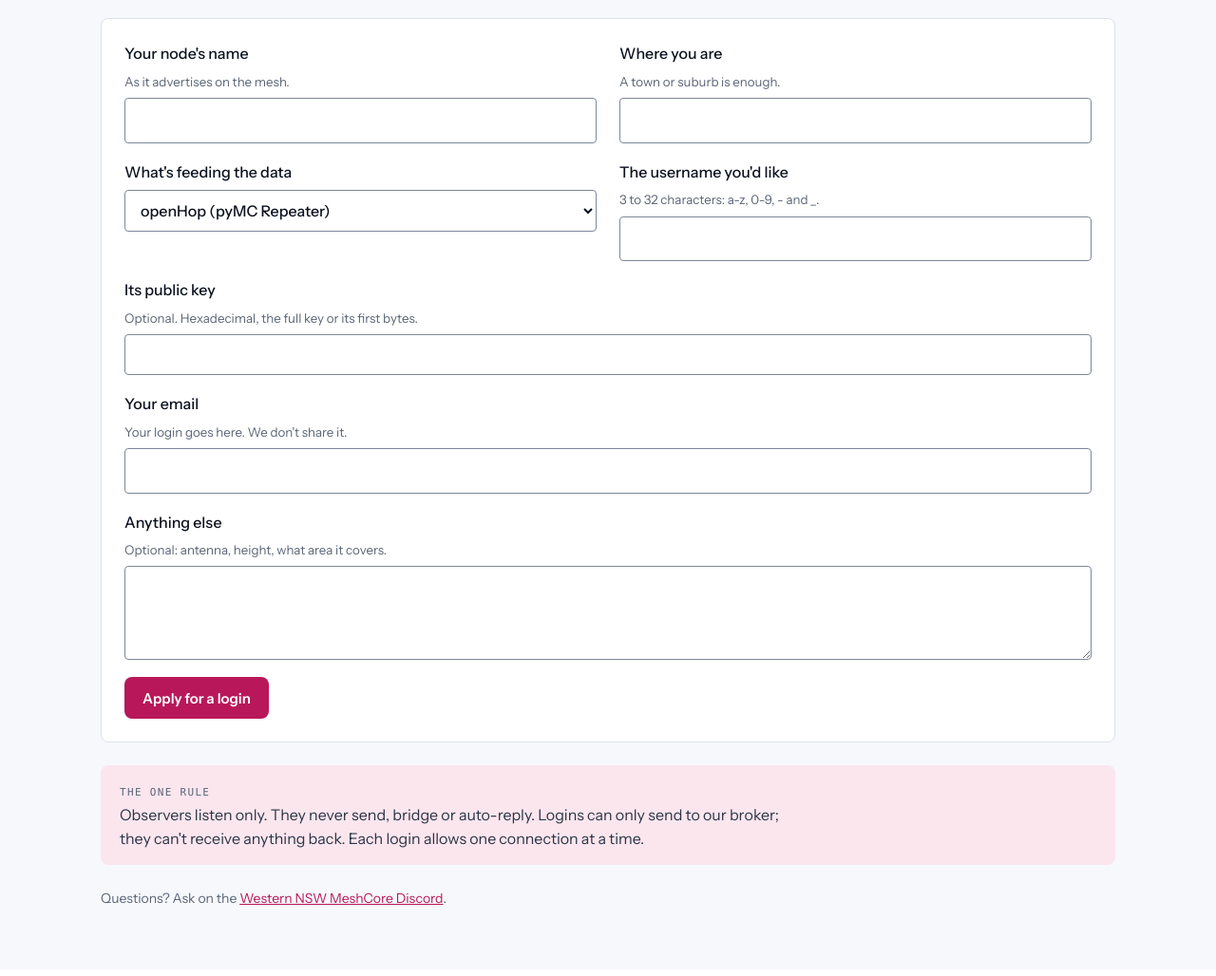
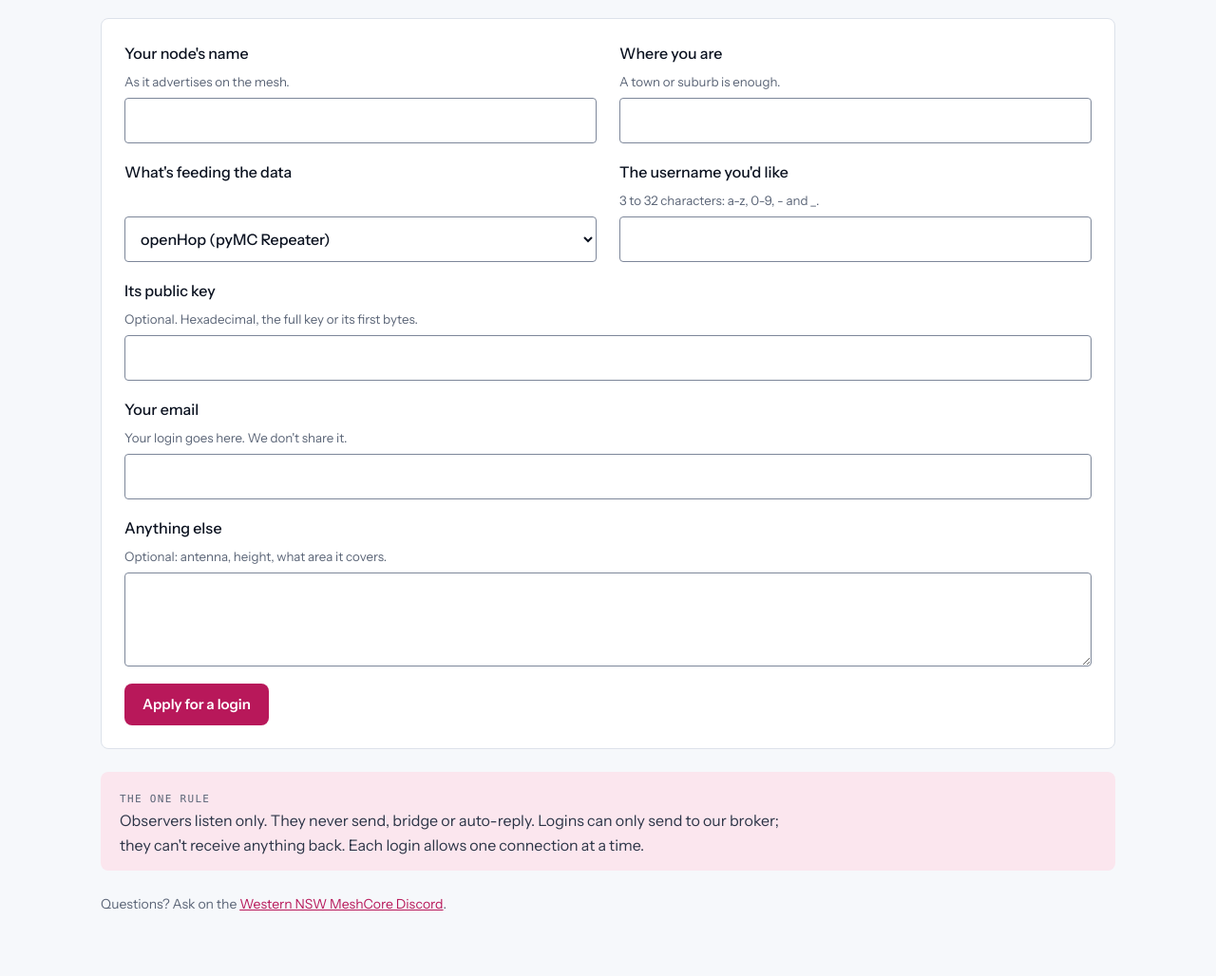
Before and after one commit to bxmesh/bxmesh.net, a Flask app: page /join in a window 1280 px wide. Shown: the part 299-1327 px from the top of the page at 95% size. Before the commit the page ends 1252 px from the top, so only its background shows below. Run offline with Flask 3, Linux system fonts and the light colour scheme; parts of the project's set-up code (start-up, migrations or seed data) failed here and were passed over; some web fonts are replaced.

Commit message:
/join lines up the paired fields; a radio tower favicon on every page
The feed select had no hint, so it sat higher than the username input beside it. Each control
now sits at its label's foot (labels in a grid row share a height), and inputs and selects are
both 48px tall, so any paired row lines up whether or not its hints match.

The favicon is a radio tower with two signal arcs each side, pink on navy, drawn to read at
16px. favicon.ico (32px) and apple-touch-icon.png (180px) are its fallbacks. The static site
serves all three; the observers pages link the same root paths, which route to the site.

```diff
--- a/observers/templates/base.html
+++ b/observers/templates/base.html
@@ -4,6 +4,10 @@
 <meta charset="utf-8">
 <meta name="viewport" content="width=device-width, initial-scale=1">
 <title>{% block title %}BXMesh observers{% endblock %}</title>
+<!-- Served by the static site (site/public): every path but /join and /admin goes there. -->
+<link rel="icon" href="/favicon.ico" sizes="32x32">
+<link rel="icon" href="/favicon.svg" type="image/svg+xml">
+<link rel="apple-touch-icon" href="/apple-touch-icon.png">
 <link rel="preconnect" href="https://fonts.googleapis.com">
 <link rel="stylesheet" href="https://fonts.googleapis.com/css2?family=Bricolage+Grotesque:opsz,wght@12..96,600..700&family=Instrument+Sans:wght@400;500;600&family=Martian+Mono:wght@400;500&display=swap">
 <style>
@@ -36,6 +40,10 @@ form.apply .wide { grid-column: 1 / -1; }
 label { display: flex; flex-direction: column; gap: 6px; font-weight: 500; color: var(--ink); }
 label small { font-weight: 400; color: var(--ink-3); }
 input, select, textarea { font: inherit; color: var(--ink); background: var(--surface); border: 1px solid var(--line-strong); border-radius: 4px; padding: 10px 12px; }
+/* Paired fields line up: labels in one grid row share a height, and each control sits at its
+   label's foot, so a missing or wrapping hint doesn't move it. Inputs and selects match in height. */
+form.apply label > :is(input, select, textarea) { margin-top: auto; }
+form.apply :is(input, select) { min-height: 48px; }
 .hp { position: absolute; left: -10000px; width: 1px; height: 1px; overflow: hidden; }
 .btn { display: inline-flex; align-items: center; justify-content: center; gap: 8px; min-height: 44px; padding: 10px 18px; border-radius: 8px; font: 600 15px var(--body); border: 1px solid transparent; cursor: pointer; text-decoration: none; }
 .btn.primary { background: var(--accent); color: var(--on-accent); } .btn.ghost { background: transparent; color: var(--ink); border-color: var(--line-strong); }
--- a/site/public/connect/index.html
+++ b/site/public/connect/index.html
@@ -6,7 +6,9 @@
 <title>Connect an observer · BxMesh</title>
 <meta name="description" content="How to connect a MeshCore observer to the BxMesh broker: openHop, meshcoretomqtt and the MeshCore observer firmware, step by step.">
 <meta name="theme-color" content="#0b1220">
+<link rel="icon" href="/favicon.ico" sizes="32x32">
 <link rel="icon" href="/favicon.svg" type="image/svg+xml">
+<link rel="apple-touch-icon" href="/apple-touch-icon.png">
 <link rel="preload" href="/fonts/BricolageGrotesque-latin.woff2" as="font" type="font/woff2" crossorigin>
 <link rel="preload" href="/fonts/InstrumentSans-latin.woff2" as="font" type="font/woff2" crossorigin>
 <link rel="stylesheet" href="/styles.css">
--- a/site/public/index.html
+++ b/site/public/index.html
@@ -6,7 +6,9 @@
 <title>BxMesh · Bathurst's MeshCore network</title>
 <meta name="description" content="BxMesh is Bathurst's MeshCore network: off-grid, encrypted text messaging over LoRa radio, carried hill to hill by community repeaters across the Central West of NSW.">
 <meta name="theme-color" content="#0b1220">
+<link rel="icon" href="/favicon.ico" sizes="32x32">
 <link rel="icon" href="/favicon.svg" type="image/svg+xml">
+<link rel="apple-touch-icon" href="/apple-touch-icon.png">
 <link rel="preload" href="/fonts/BricolageGrotesque-latin.woff2" as="font" type="font/woff2" crossorigin>
 <link rel="preload" href="/fonts/InstrumentSans-latin.woff2" as="font" type="font/woff2" crossorigin>
 <link rel="stylesheet" href="/styles.css">
```
Also changed, not shown: site/public/apple-touch-icon.png (added), site/public/favicon.ico (added), site/public/favicon.svg.
